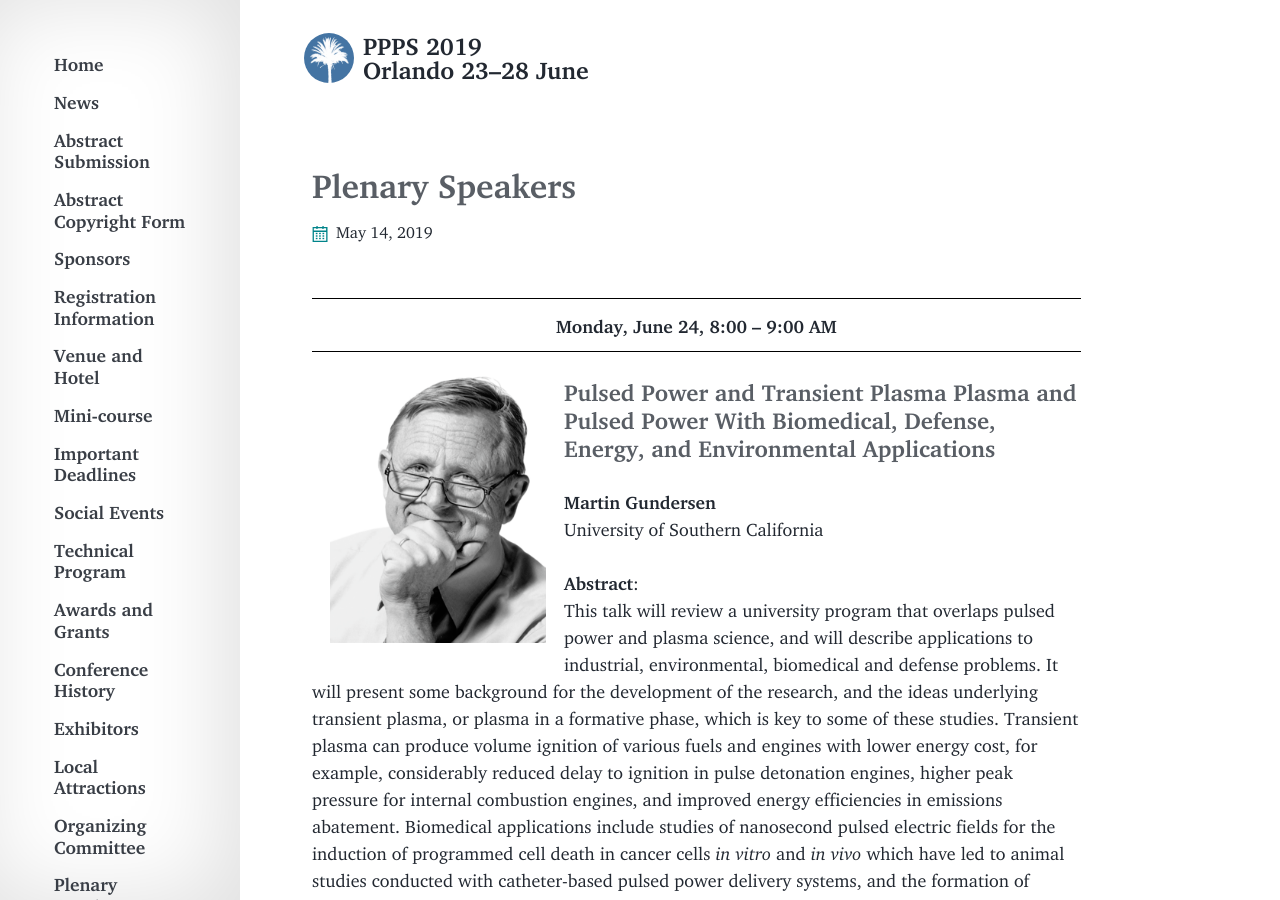
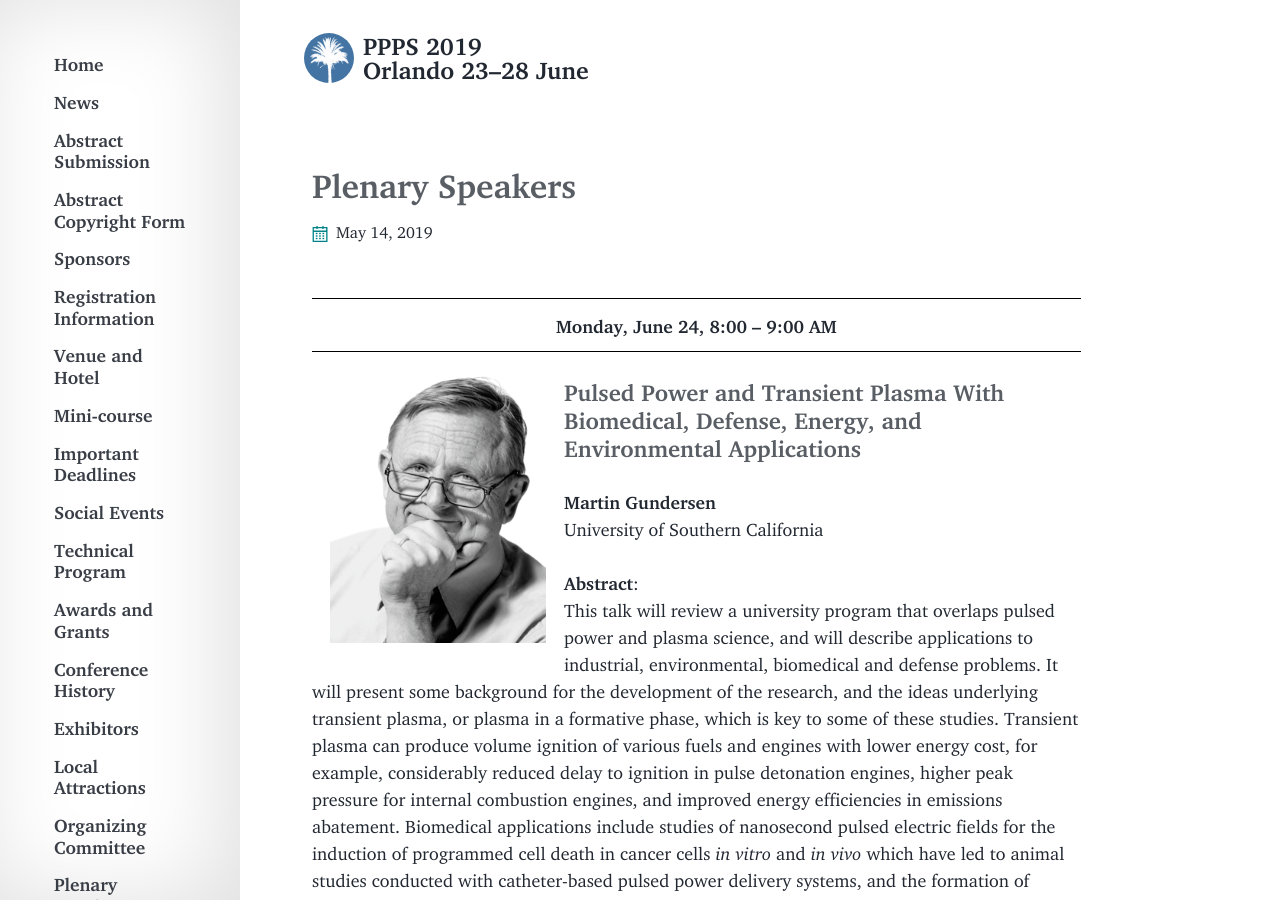
Before and after one commit to ppps2019/ppps2019.github.io, a Jekyll site: the page built from _info_articles/plenary.md, in a window 1280 px wide and 900 px high. Built offline with Jekyll 4.4.1, drawn with Linux system fonts in a browser that asks for light colours; comment, search, counter and statistics services are not loaded.

Commit message:
a few corrections

```diff
--- a/_data/plenary.yml
+++ b/_data/plenary.yml
@@ -5,7 +5,7 @@ first:
   aff: University of Southern California
   pic: gundersen.png
   title: |
-    Pulsed Power and Transient Plasma Plasma and Pulsed Power With Biomedical, Defense, Energy, and Environmental Applications
+    Pulsed Power and Transient Plasma With Biomedical, Defense, Energy, and Environmental Applications
   bio: |
     Martin Gundersen is the Lloyd F. Hunt Professor of Electrical Power Engineering at the University of Southern California (USC) with appointments in Electrical Engineering, Physics and Astronomy, and Chemical Engineering and Materials Science. He is Life Fellow of the IEEE, Fellow of the Optical Society of America, recipient of the Sol Schneider Award (IEEE Power Modulator and High Voltage Conference), the Germeshausen Award (IEEE Power Modulator Symposium) and 2015 USC Associates Award for “Creativity in Research and Scholarship”. The Citrus Community College (Glendora CA) Automotive Advisory Committee member of the year, 2014-2015, the 2018 American Institute of Aeronautics and Astronautics Plasmadynamics and Lasers Award, and the co-awardee of the 2018 award for 2012-2016 most Influential Bioelectromagnetics paper. He has chaired and organized meetings including a NATO ARW Workshop, the Power Modulator Conference, and other meetings. He organized American Film Institute “Catalyst” Workshops for teaching aspects of the entertainment industry to scientists and engineers, and has been technical advisor for several films. Spin-off companies include Pulse Biosciences and Transient Plasma Systems. His research interests include pulsed power science and engineering, medical, biomedical, and agricultural applications of pulsed power, and science education.
   abstract: |
```
Also changed, not shown: _info_articles/youngprofessionals.md (+1 -1 lines).
